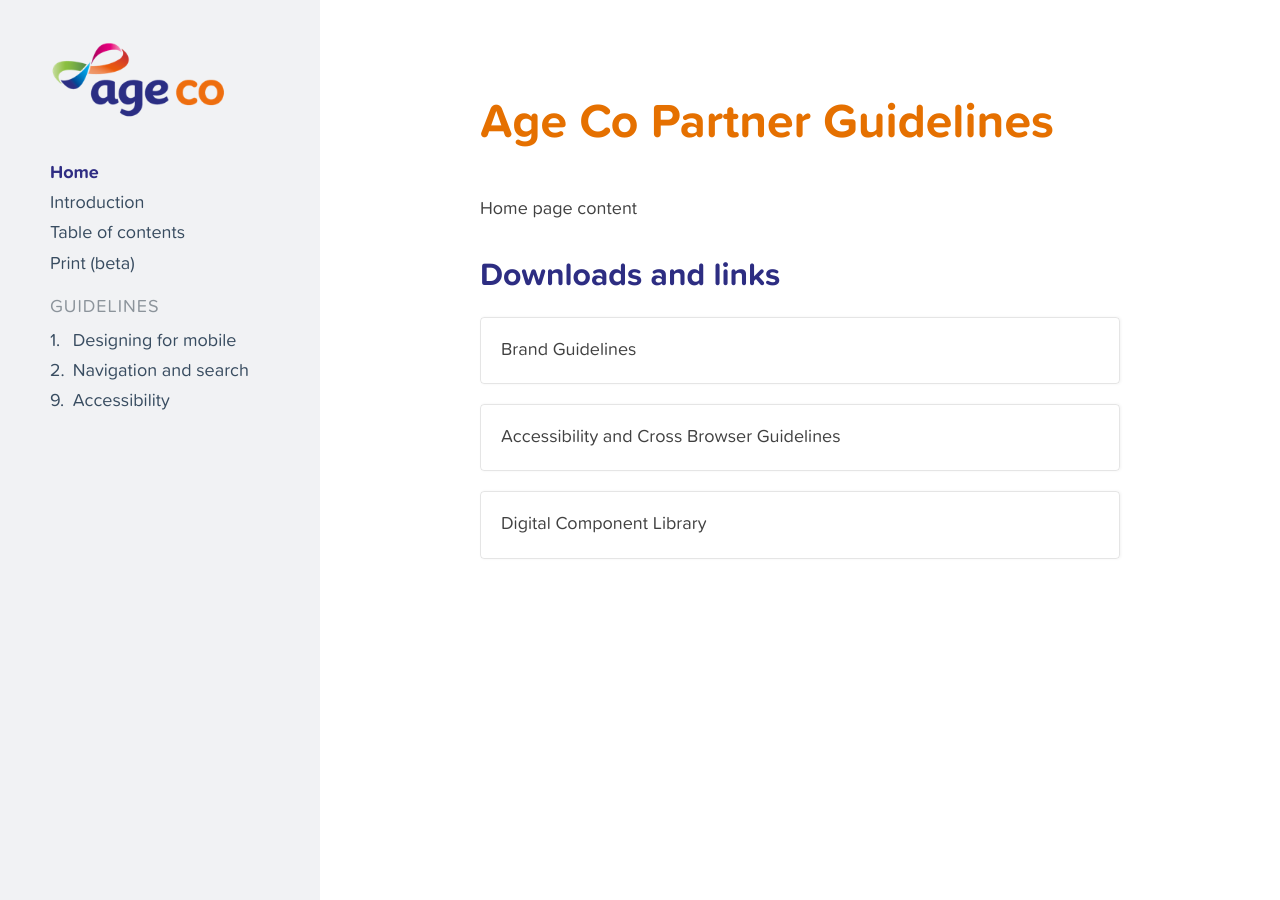
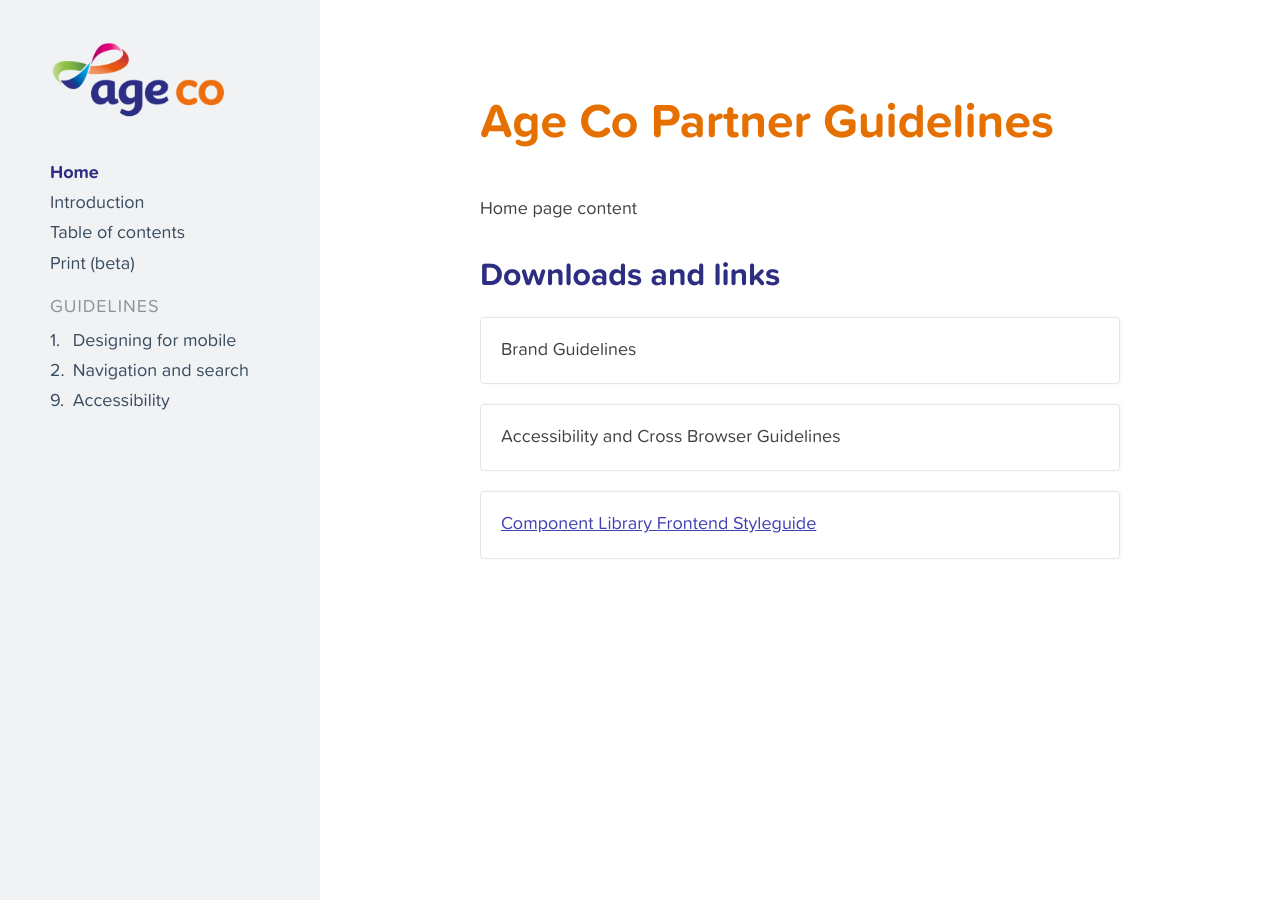
Before and after one commit to webcredible/best-practice, a Jekyll site: the page built from index.markdown, in a window 1280 px wide. Built offline with Jekyll 4.4.1, drawn with Linux system fonts in a browser that asks for light colours.

Commit message:
Link on first page to style guide

```diff
--- a/index.markdown
+++ b/index.markdown
@@ -7,7 +7,8 @@ links:
   type: PDF
 - label: Accessibility and Cross Browser Guidelines
   type: PDF
-- label: Digital Component Library
+- label: Component Library Frontend Styleguide
+  link: http://styleguide.agedev.org.uk/ageuk/AgeCo/html/index.html
   type: URL
 ---
 
```
